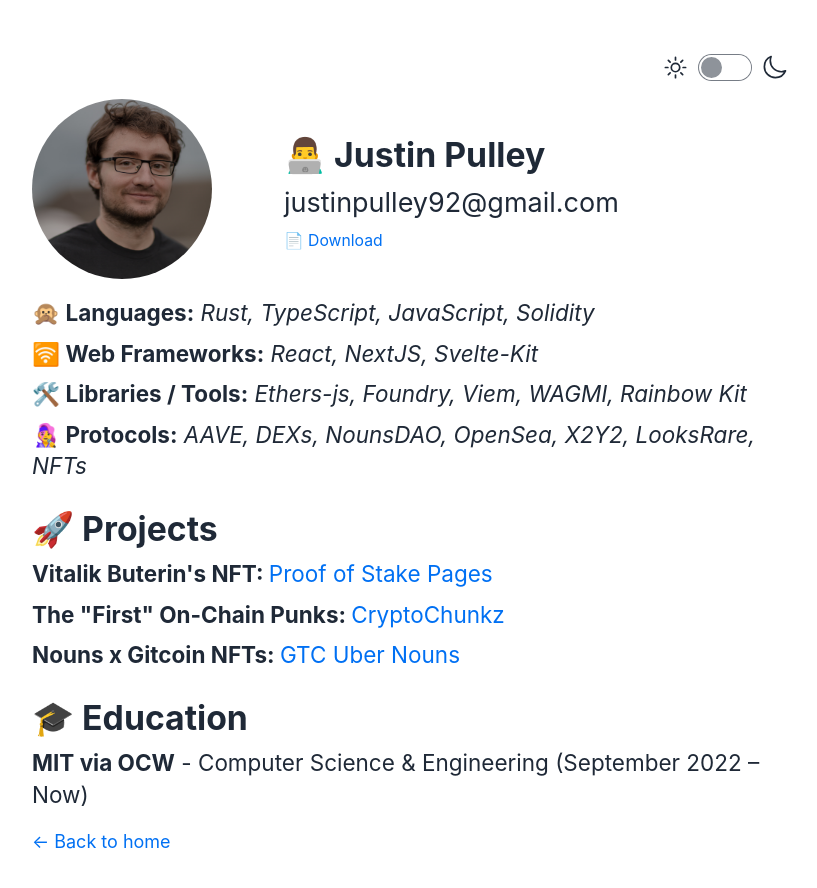
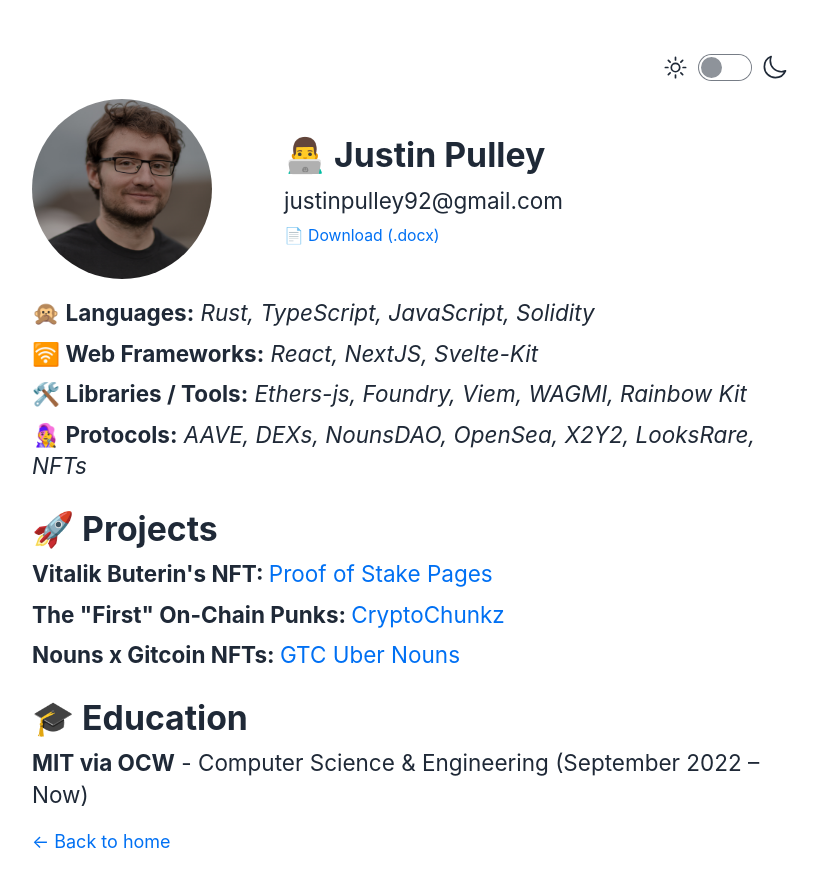
Before and after one commit to simplemachine92/blog, a Next.js app: page /resume in a window 1280 px wide. Shown: the top 888 px of the page, without its empty margins (230-1047 px from the left). Built offline with nearby package versions, Linux system fonts and the light colour scheme.

Commit message:
feeling lazy

```diff
--- a/pages/resume/index.tsx
+++ b/pages/resume/index.tsx
@@ -18,9 +18,9 @@
 
           <div className="">
             <h1 className="text-3xl font-bold">👨‍💻 Justin Pulley</h1>
-            <p className="text-2xl mt-2 ">justinpulley92@gmail.com</p>
+            <p className="text-xl mt-2 ">justinpulley92@gmail.com</p>
             <Link href="/Resume_JustinP.docx">
-              <p className="text-sm mt-2">📄 Download</p>
+              <p className="text-sm mt-2">📄 Download (.docx)</p>
             </Link>
           </div>
         </div>
```
Also changed, not shown: posts/etherscan0.md (+3 -3 lines).
